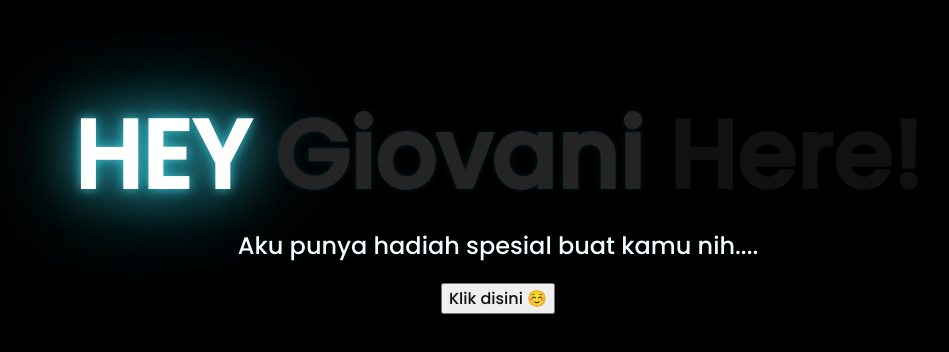
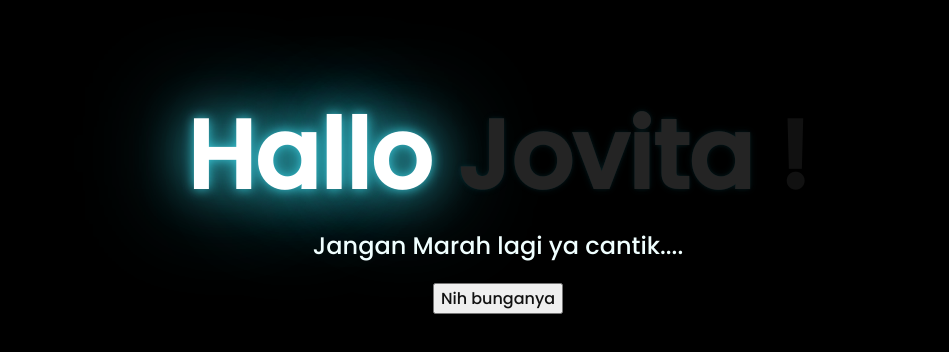
Before and after one commit to Vyrush14/vyrush.githhub.io, a plain HTML site: page index.html in a window 1280 px wide. Shown: the part 210-562 px from the top of the page, without its empty margins (150-1099 px from the left). Drawn offline with Linux system fonts and the light colour scheme.

Commit message:
Update index.html

```diff
--- a/index.html
+++ b/index.html
@@ -11,18 +11,18 @@
 <body>
     <div class="greetings">
     <!-- silahkan menambah kata sesuai keinginan dengan <span>text...</span -->
-        <span>HEY</span>
-        <span>Giovani</span>
-        <span>Here!</span>
+        <span>Hallo</span>
+        <span>Jovita</span>
+        <span>!</span>
 
 
     </div>
     <div class="description">
-        <span>Aku punya hadiah spesial buat kamu nih....</span>
+        <span>Jangan Marah lagi ya cantik....</span>
     </div>
     <div class="button">
         <button>
-            <a href="flower.html">Klik disini ☺️</a>
+            <a href="flower.html">Nih bunganya</a>
         </button>
 
     </div>
```
